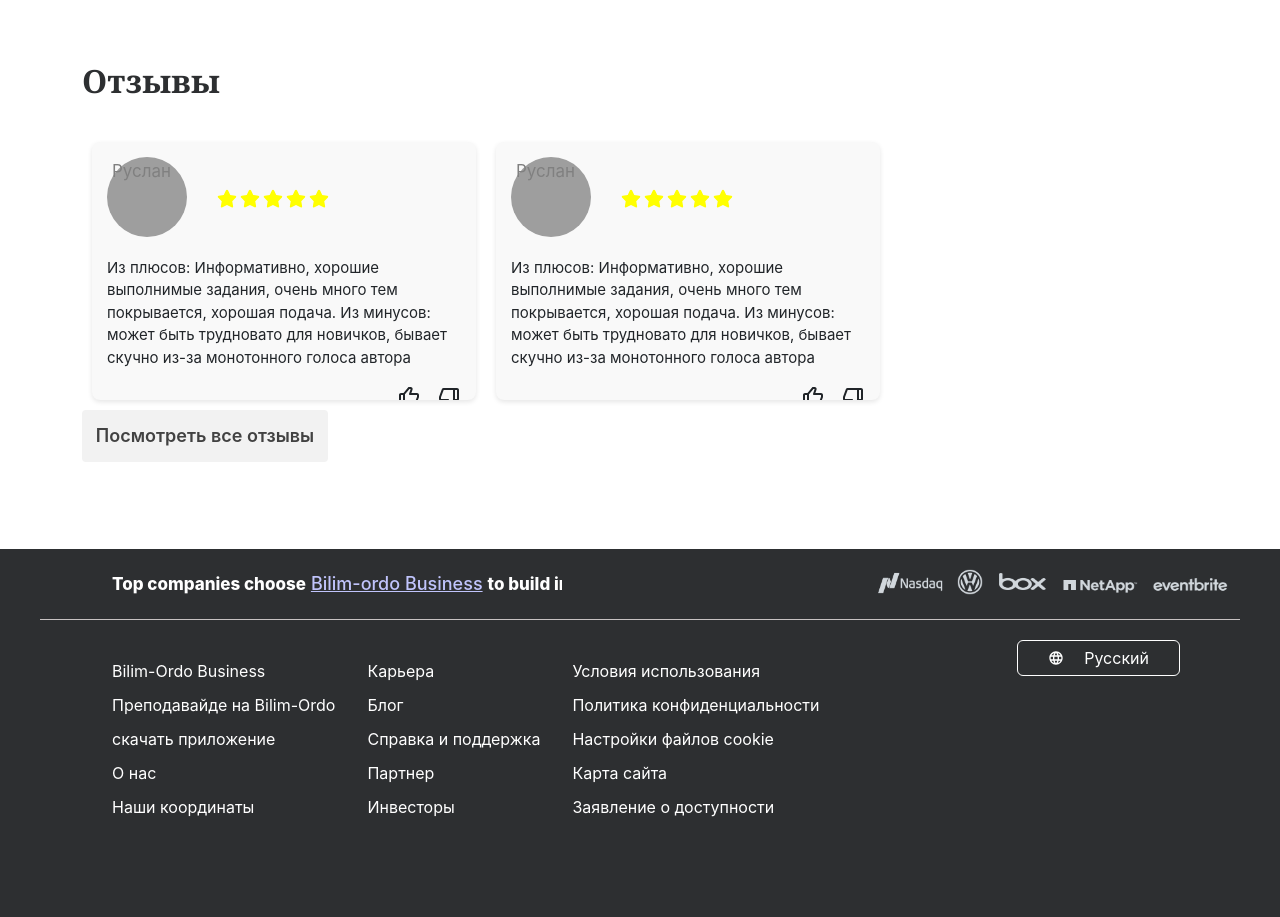
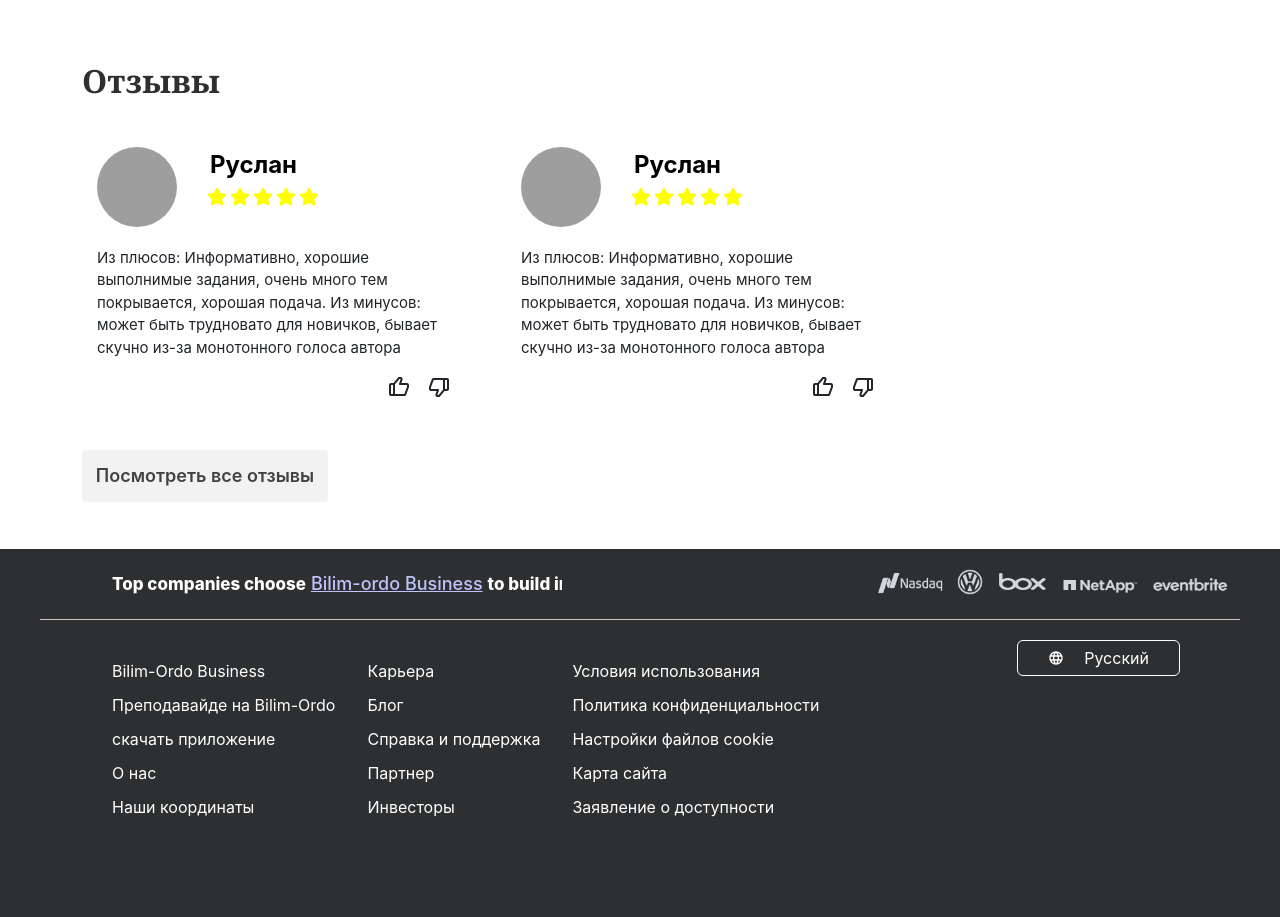
Before and after one commit to okurmenpro/bilim-ordo-frontend, a React (Create React App) app: page /course in a window 1280 px wide. Shown: the part 3460-4377 px from the top of the page. Built offline with nearby package versions, Linux system fonts and the light colour scheme; grey boxes are pictures that could not be loaded.

Commit message:
fix Reviews style

```diff
--- a/src/components/Reviews/Reviews.scss
+++ b/src/components/Reviews/Reviews.scss
@@ -16,10 +16,14 @@
     .reviews-carts {
         display: flex;
         margin-top: 32px;
+        gap: 40px;
 
         .cart {
             width: 384px;
-            height: 258px;
+            height: 290px;
+            margin: 0 0 28px 0;
+            background: none;
+            box-shadow: none;
 
             .first {
                 display: flex;
@@ -36,7 +40,7 @@
                     width: 201px;
                     height: 60px;
 
-                    h4 {
+                    h3 {
                         font-size: 24px;
                         font-weight: 700;
                         line-height: 28.13px;
--- a/src/components/SignUpModal/index.jsx
+++ b/src/components/SignUpModal/index.jsx
@@ -1,8 +1,8 @@
 import React, { useState, useContext } from "react";
 import "./SignUpModal.css";
 import { TbXboxX } from "react-icons/tb";
-import { auth } from "../../firebase";
-import { createUserWithEmailAndPassword } from "firebase/auth";
+// import { auth } from "../../firebase";
+// import { createUserWithEmailAndPassword } from "firebase/auth";
 import { CartContext } from "../CartContext";
 
 function SignUpModal({ onClose }) {
@@ -23,7 +23,7 @@ function SignUpModal({ onClose }) {
     }
 
     try {
-      await createUserWithEmailAndPassword(auth, user.Email, user.Password);
+      // await createUserWithEmailAndPassword(auth, user.Email, user.Password);
       alert("Регистрация прошла успешно!");
       localStorage.setItem("isUserRegistered", "true"); // Сохраняем состояние регистрации в localStorage
       login();
--- a/src/firebase.js
+++ b/src/firebase.js
@@ -1,5 +1,5 @@
-import { initializeApp } from "firebase/app";
-import { getAuth } from "firebase/auth";
+// import { initializeApp } from "firebase/app";
+// import { getAuth } from "firebase/auth";
 
 const firebaseConfig = {
   apiKey: "AIzaSyAS5W7l1c58tSsGDidjMa5k0XGcBl2YFc4",
@@ -12,5 +12,5 @@ const firebaseConfig = {
 };
 
 // Initialize Firebase
-const app = initializeApp(firebaseConfig);
-export const auth = getAuth(app);
+// const app = initializeApp(firebaseConfig);
+// export const auth = getAuth(app);
```
